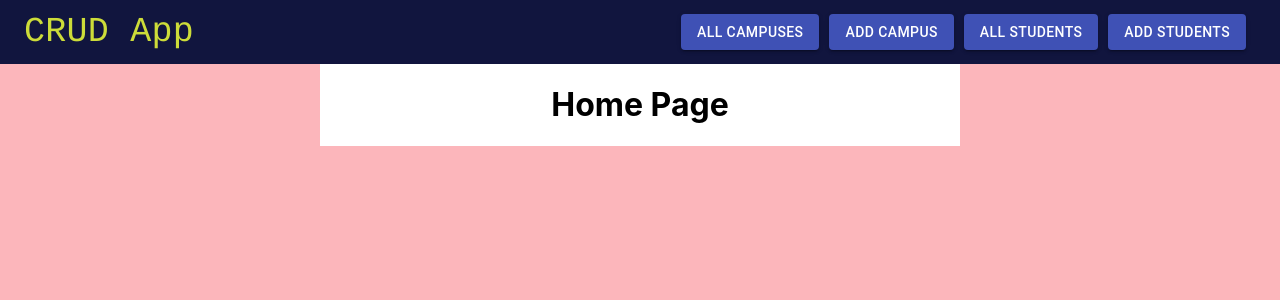
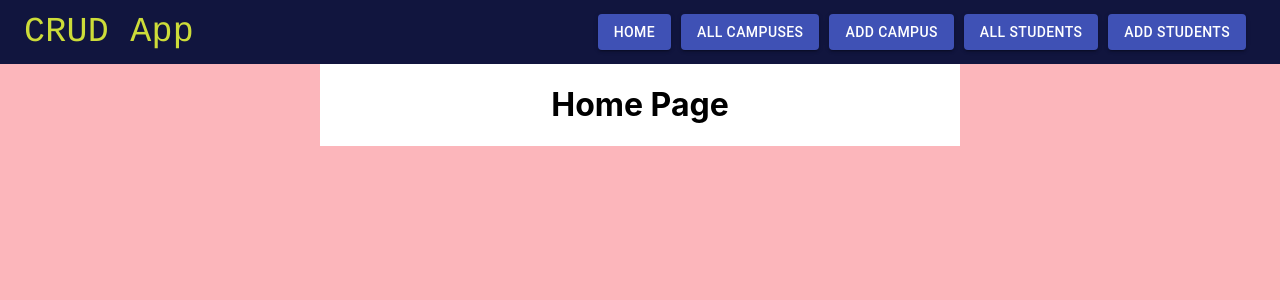
Before and after one commit to jamyooes/final-client, a React (Create React App) app: page / in a window 1280 px wide. Shown: the top 300 px of the page. Built offline with nearby package versions, Linux system fonts and the light colour scheme.

Commit message:
fixed up navbar for every page

```diff
--- a/src/App.js
+++ b/src/App.js
@@ -13,13 +13,86 @@ import {
   AddStudentFormContainer,
 } from "./components/containers";
 
+import AppBar from "@material-ui/core/AppBar";
+import Toolbar from "@material-ui/core/Toolbar";
+import Typography from "@material-ui/core/Typography";
+import Button from "@material-ui/core/Button";
+import { makeStyles } from "@material-ui/core/styles";
+import { Link } from "react-router-dom";
+
+const useStyles = makeStyles((theme) => ({
+  root: {
+    flexGrow: 1,
+  },
+  title: {
+    flexGrow: 1,
+    textAlign: "left",
+    fontType: "bold",
+    fontFamily: "Courier, sans-serif",
+    fontSize: "35px",
+    color: "#CDDC39",
+  },
+  appBar: {
+    backgroundColor: "#11153e",
+    shadows: ["none"],
+  },
+  greeting: {
+    display: "flex",
+    justifyContent: "center",
+    backgroundColor: "white",
+    width: "50%",
+    margin: "auto",
+  },
+  links: {
+    textDecoration: "none",
+  },
+}));
 // if you create separate components for adding/editing
 // a student or campus, make sure you add routes to those
 // components here
 
 const App = () => {
+  const classes = useStyles();
   return (
     <div className="App">
+      <AppBar position="static" elevation={0} className={classes.appBar}>
+        <Toolbar>
+          <Typography variant="h6" className={classes.title} color="inherit">
+            CRUD App
+          </Typography>
+
+          <Link className={classes.links} to={"/"}>
+            <Button variant="contained" color="primary" style={{ marginRight: "10px" }}>
+              HOME
+            </Button>
+          </Link>
+
+          <Link className={classes.links} to={"/campuses"}>
+            <Button variant="contained" color="primary" style={{ marginRight: "10px" }}>
+              All Campuses
+            </Button>
+          </Link>
+
+          <Link className = {classes.links} to={"/campuses/create"}>
+            <Button variant="contained" color="primary" style={{ marginRight: "10px" }}>
+              Add Campus
+            </Button>
+          </Link>
+
+          <Link className={classes.links} to={"/students"}>
+            <Button variant="contained" color="primary" style={{ marginRight: "10px" }}>
+              All Students
+            </Button>
+          </Link>
+
+          <Link className = {classes.links} to={"/students/create"}>
+            <Button variant="contained" color="primary" style={{ marginRight: "10px" }}>
+              Add Students
+            </Button>
+          </Link>
+        </Toolbar>
+      </AppBar>
+
       <Switch>
         <Route exact path="/" component={HomePageContainer} />
         <Route exact path="/campuses" component={AllCampusesContainer} />
--- a/src/components/containers/AddStudentFormContainer.js
+++ b/src/components/containers/AddStudentFormContainer.js
@@ -63,7 +63,7 @@ class AddStudentFormContainer extends Component {
 
   const mapState = (state) => {
     return {
-      hello: "hello world!!!",
+      hello: "testing!",
       allCampuses: state.allCampuses,
     };
   };
--- a/src/components/views/AllCampusesView.js
+++ b/src/components/views/AllCampusesView.js
@@ -17,49 +17,9 @@ const useStyles = makeStyles((theme) => ({
 
 const AllCampusesView = (props) => {
   const classes = useStyles();
-  if (!props.allCampuses.length) {
-    return (
-      <div>
-        <AppBar position="static" elevation={0} className={classes.appBar}>
-          <Link to={"/"}>
-            <Button
-              variant="contained"
-              color="primary"
-              style={{ marginLeft: "10px", marginTop: "10px" }}
-            >
-              Home
-            </Button>
-          </Link>
-        </AppBar>
-        <h1
-          style={{
-            textAlign: "center",
-            fontSize: "60px",
-            fontFamily: "Georgia",
-            color: "#4CC9F0",
-          }}
-        >
-          There are no campuses.
-        </h1>
-      </div>
-    );
-  }
 
   return (
     <div>
-      <div>
-        <AppBar position="static" elevation={0} className={classes.appBar}>
-          <Link to={"/"}>
-            <Button
-              variant="contained"
-              color="primary"
-              style={{ marginLeft: "10px", marginTop: "10px" }}
-            >
-              Home
-            </Button>
-          </Link>
-        </AppBar>
-      </div>
 
       {props.allCampuses.map((campus) => (
         <div key={campus.id}>
--- a/src/components/views/AllStudentsView.js
+++ b/src/components/views/AllStudentsView.js
@@ -17,49 +17,10 @@ const useStyles = makeStyles((theme) => ({
 
 const AllStudentsView = (props) => {
   const classes = useStyles();
-  if (!props.allStudents.length) {
-    return (
-      <div>
-        <AppBar position="static" elevation={0} className={classes.appBar}>
-          <Link to={"/"}>
-            <Button
-              variant="contained"
-              color="primary"
-              style={{ marginLeft: "10px", marginTop: "10px" }}
-            >
-              Home
-            </Button>
-          </Link>
-        </AppBar>
-        <h1
-          style={{
-            textAlign: "center",
-            fontSize: "60px",
-            fontFamily: "Georgia",
-            color: "#4CC9F0",
-          }}
-        >
-          There are no students.
-        </h1>
-      </div>
-    );
-  }
 
   return (
     <div>
-      <div>
-        <AppBar position="static" elevation={0} className={classes.appBar}>
-          <Link to={"/"}>
-            <Button
-              variant="contained"
-              color="primary"
-              style={{ marginLeft: "10px", marginTop: "10px" }}
-            >
-              Home
-            </Button>
-          </Link>
-        </AppBar>
-      </div>
+
 
       {props.allStudents.map((student) => (
         <div key={student.id}>
--- a/src/components/views/HomePageView.js
+++ b/src/components/views/HomePageView.js
@@ -38,45 +38,6 @@ const HomePageView = () => {
   const classes = useStyles();
   return (
     <div className={classes.root}>
-      <AppBar position="static" elevation={0} className={classes.appBar}>
-        <Toolbar>
-          <Typography variant="h6" className={classes.title} color="inherit">
-            CRUD App
-          </Typography>
-
-          <Link className={classes.links} to={"/campuses"}>
-            <Button
-              variant="contained"
-              color="primary"
-              style={{ marginRight: "10px" }}
-            >
-              All Campuses
-            </Button>
-          </Link>
-
-          <Link className = {classes.links} to={"/campuses/create"}>
-            <Button variant="contained" color="primary" style={{ marginRight: "10px" }}>
-              Add Campus
-            </Button>
-          </Link>
-
-
-          <Link className={classes.links} to={"/students"}>
-            <Button variant="contained" color="primary" style={{ marginRight: "10px" }}>
-              All Students
-            </Button>
-          </Link>
-
-
-          <Link className = {classes.links} to={"/students/create"}>
-            <Button variant="contained" color="primary" style={{ marginRight: "10px" }}>
-              Add Students
-            </Button>
-          </Link>
-
-
-        </Toolbar>
-      </AppBar>
 
       <div className={classes.greeting}>
         <h1>Home Page</h1>
```
Also changed, not shown: src/components/containers/AllCampusesContainer.js (+4 -4 lines).
